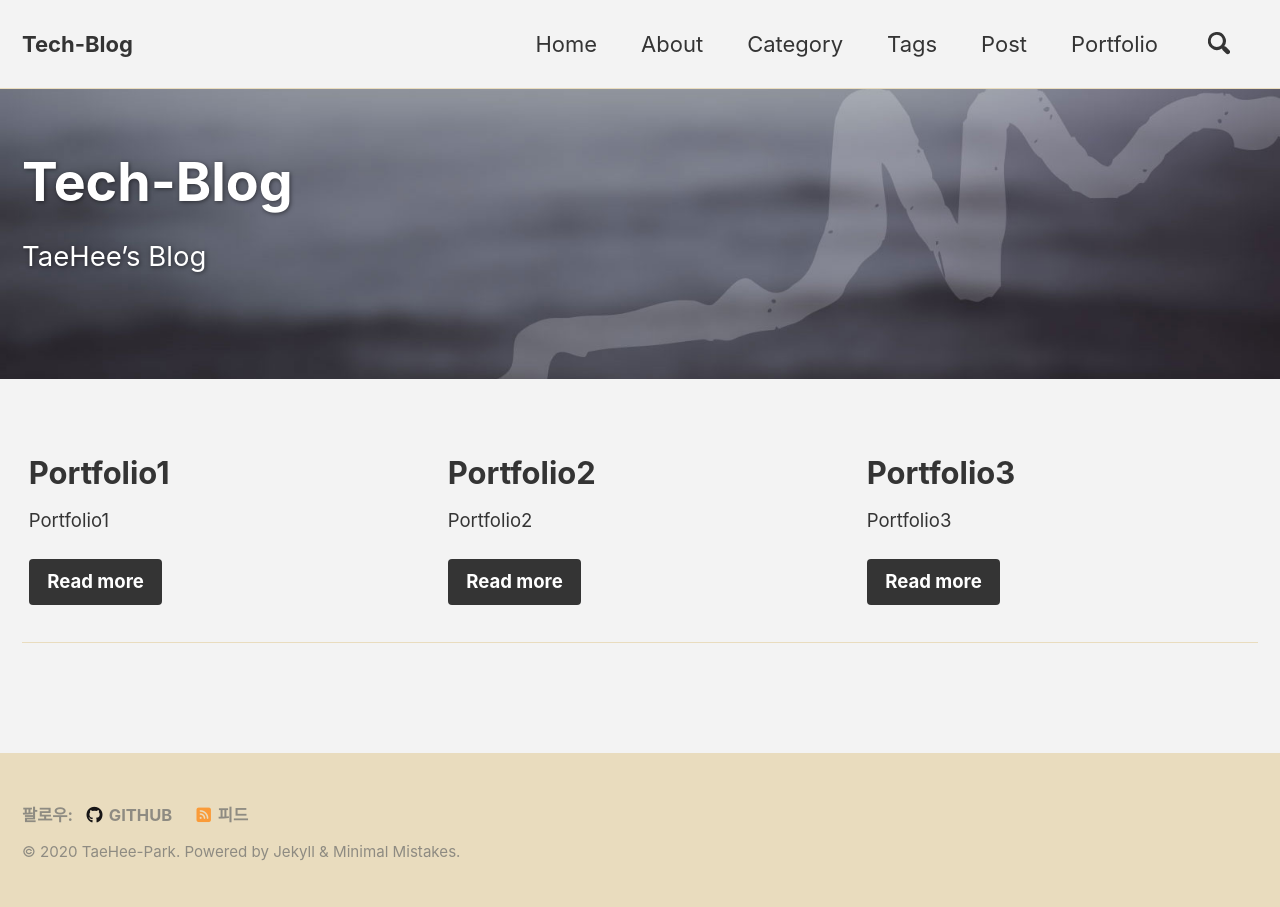
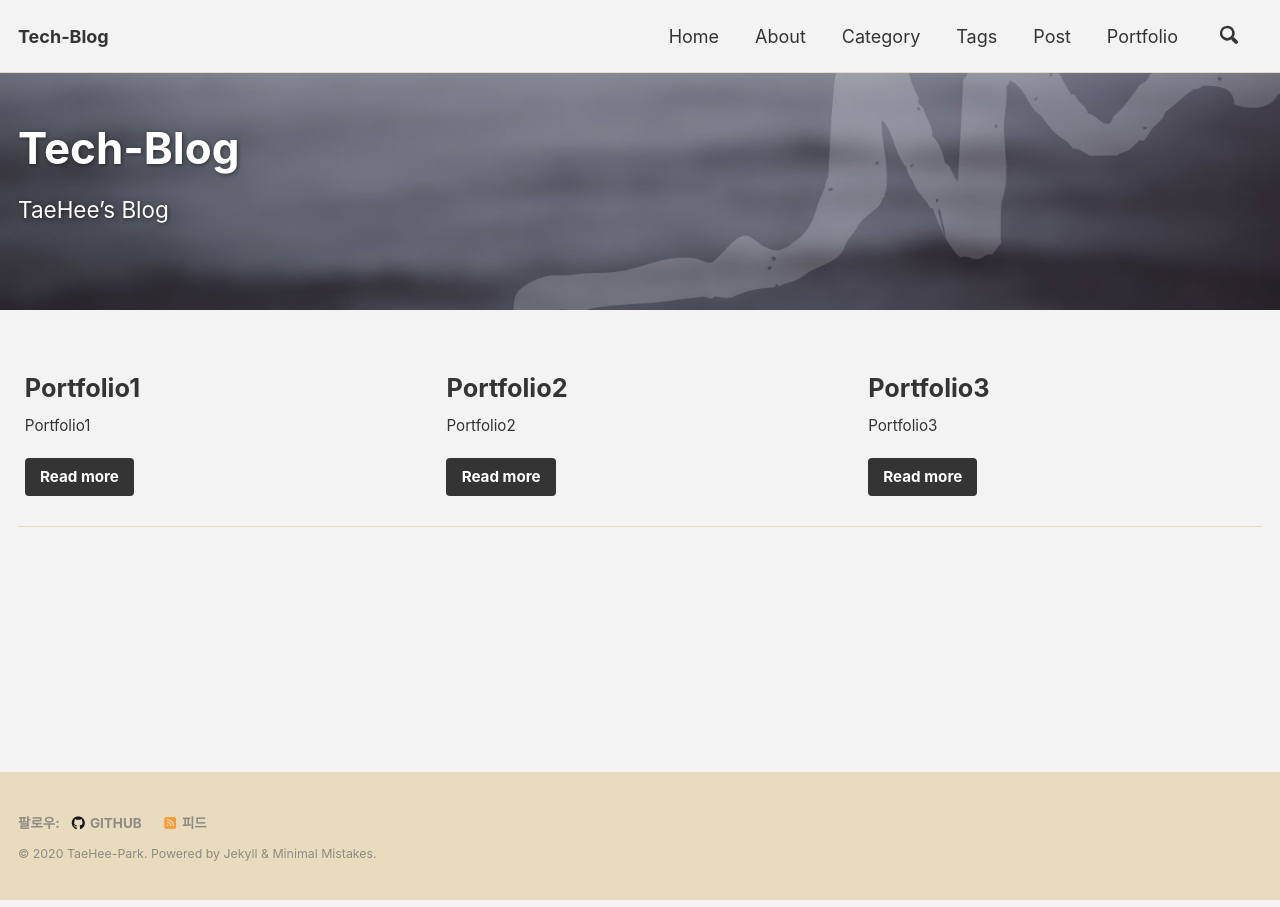
Before and after one commit to pth41/pth41.github.io, a Jekyll site: the page built from index.md, in a window 1280 px wide. Built offline with Jekyll 4.4.1, drawn with Linux system fonts in a browser that asks for light colours; cached includes are drawn as plain includes; nearby versions of some CDN libraries.

Commit message:
css 수정
font size 18px 고정
링크 밑줄 제거

```diff
--- a/_sass/minimal-mistakes/_base.scss
+++ b/_sass/minimal-mistakes/_base.scss
@@ -126,6 +126,8 @@ blockquote {
 /* links */
 
 a {
+  /* devinlife : a link 하이퍼링크 밑줄 없애기 */
+  text-decoration: none;
   &:focus {
     @extend %tab-focus;
   }
--- a/_sass/minimal-mistakes/_reset.scss
+++ b/_sass/minimal-mistakes/_reset.scss
@@ -15,11 +15,11 @@ html {
   }
 
   @include breakpoint($large) {
-    font-size: 20px;
+    font-size: 18px;
   }
 
   @include breakpoint($x-large) {
-    font-size: 22px;
+    font-size: 18px;
   }
 
   -webkit-text-size-adjust: 100%;
```
